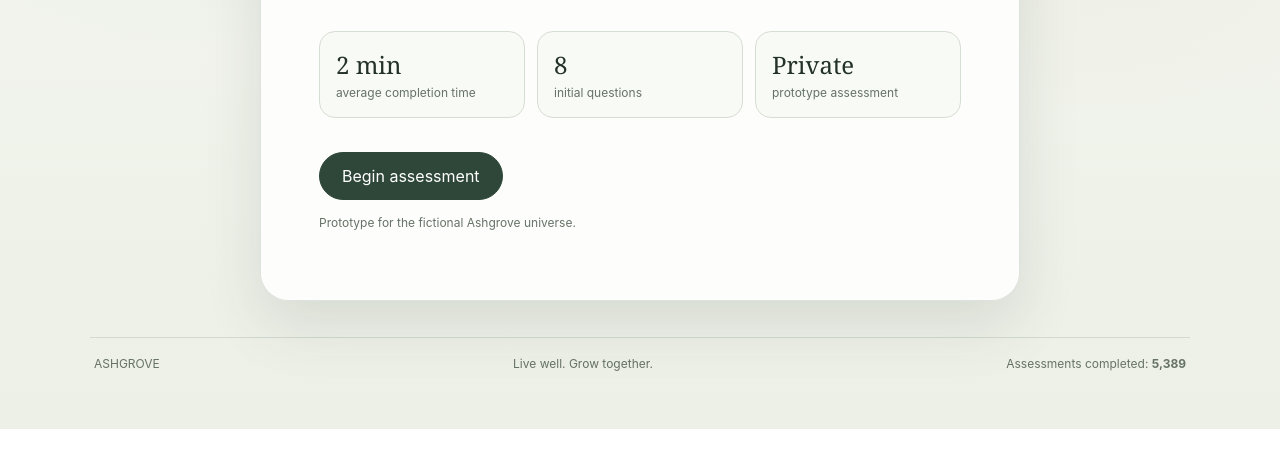
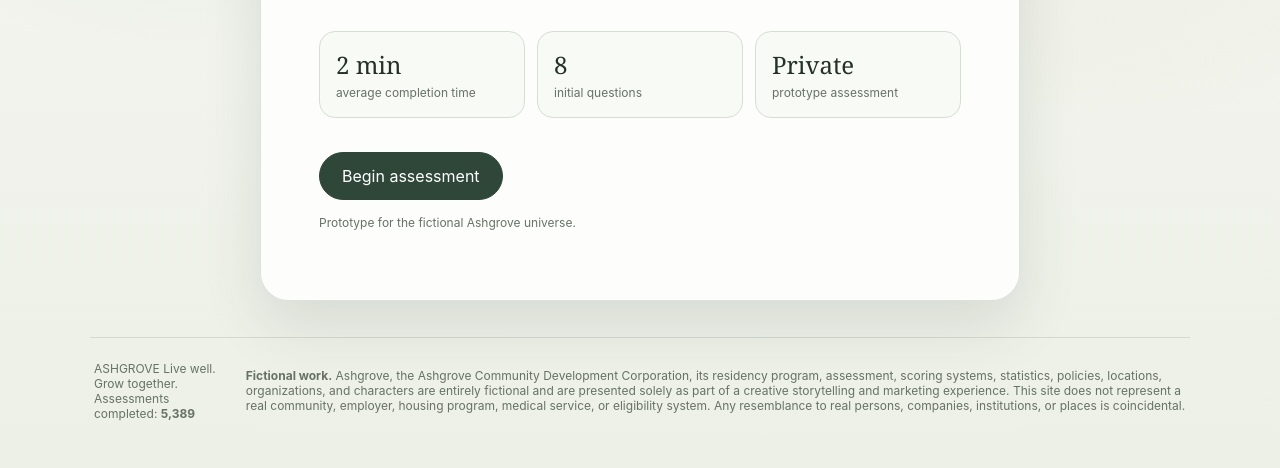
Before and after one commit to Ghosty455/ashgrove, a website: page public/index.html in a window 1280 px wide. Shown: the part 522-990 px from the top of the page. Before the commit the page ends 951 px from the top, so only its background shows below. Drawn offline with Linux system fonts and the light colour scheme; no server answers.

Commit message:
Add fictional work disclaimer to site footer

```diff
--- a/public/index.html
+++ b/public/index.html
@@ -85,9 +85,12 @@
     </main>
 
     <footer>
-      <span>ASHGROVE</span>
-      <span>Live well. Grow together.</span>
-      <span>Assessments completed: <strong id="assessmentCount">5,389</strong></span>
+      <div class="footer-main">
+        <span>ASHGROVE</span>
+        <span>Live well. Grow together.</span>
+        <span>Assessments completed: <strong id="assessmentCount">5,389</strong></span>
+      </div>
+      <p class="fiction-disclaimer"><strong>Fictional work.</strong> Ashgrove, the Ashgrove Community Development Corporation, its residency program, assessment, scoring systems, statistics, policies, locations, organizations, and characters are entirely fictional and are presented solely as part of a creative storytelling and marketing experience. This site does not represent a real community, employer, housing program, medical service, or eligibility system. Any resemblance to real persons, companies, institutions, or places is coincidental.</p>
     </footer>
   </div>
 
```
